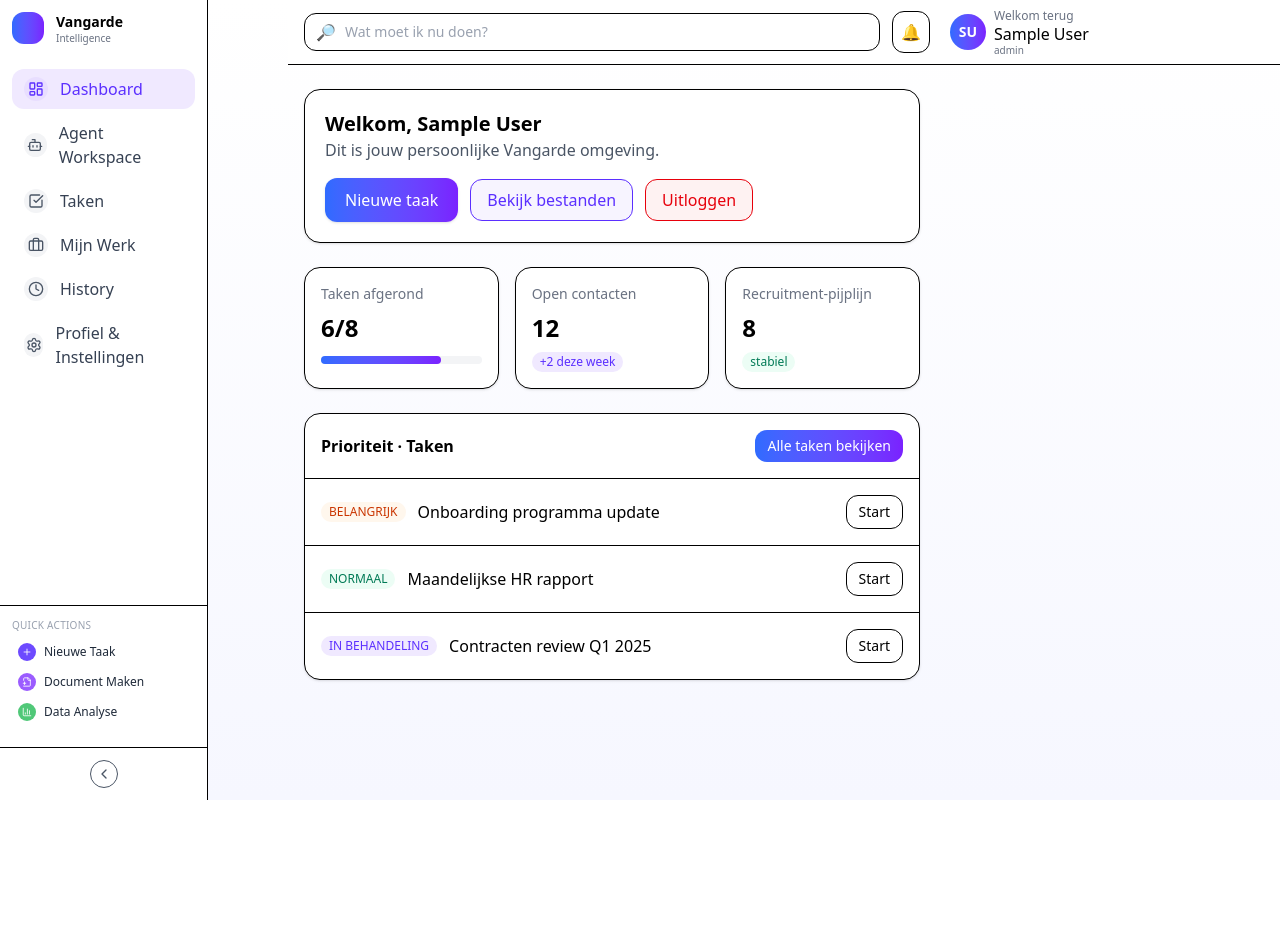
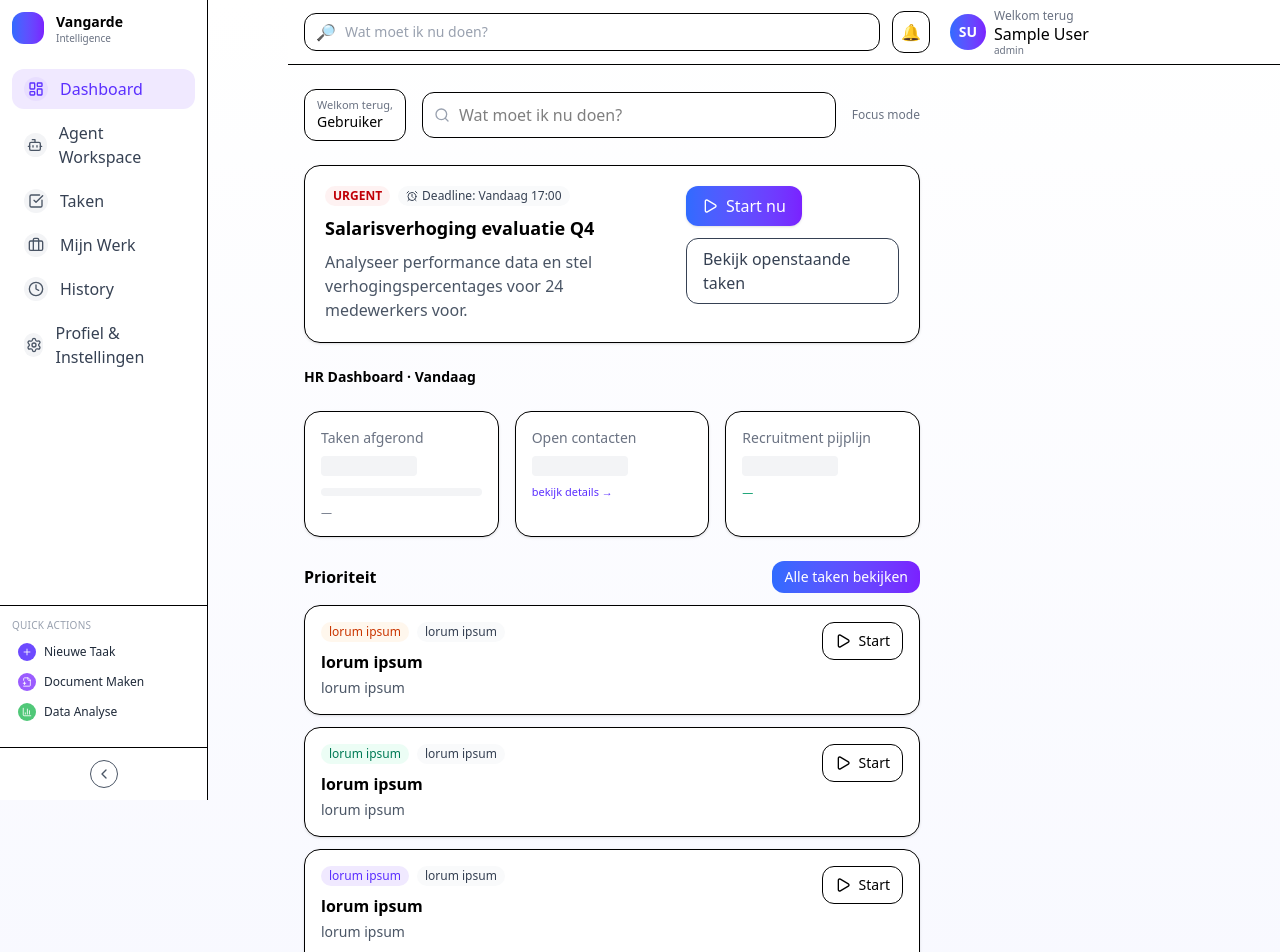
Before and after one commit to Vangarde-Project/Vangarde-Project, a React (Vite) app in the folder vangarde-app/: page /dashboard in a window 1280 px wide. Shown: the top 952 px of the page. Before the commit the page ends 800 px from the top, so only its background shows below. Built offline with nearby package versions, Linux system fonts and the light colour scheme; sample sign-in values are in the browser's storage.

Commit message:
dashboard midden layout verberd
heb de layout van het middenblok verbeterd

```diff
--- a/vangarde-app/src/pages/dashboard.jsx
+++ b/vangarde-app/src/pages/dashboard.jsx
@@ -1,109 +1,177 @@
 import React from "react";
-import { useNavigate } from "react-router-dom";
-import { useAuth } from "../features/login/auth/useAuth.jsx";
+import { Link } from "react-router-dom";
+import {
+  Search,
+  AlarmClock,
+  Play,
+  FileText,
+  FileSpreadsheet,
+  FileBarChart2,
+  Users,
+  Briefcase,
+} from "lucide-react";
 
 export default function Dashboard() {
-  const { user, logout } = useAuth();
-  const navigate = useNavigate();
-  const name = user?.name || "Gebruiker";
-
-  const handleLogout = () => {
-    logout();
-    navigate("/login");
-  };
-
   return (
     <div className="space-y-6">
-      {/* Welcome / hero */}
-      <div className="rounded-2xl border bg-white shadow-sm p-5">
-        <div className="flex items-center justify-between gap-4 flex-wrap">
-          <div>
-            <h1 className="text-xl font-semibold">Welkom, {name}</h1>
-            <p className="text-gray-600">Dit is jouw persoonlijke Vangarde omgeving.</p>
+      {/* Topbar (search + user preview) */}
+      <div className="hidden xl:flex items-center justify-between gap-4">
+        <div className="flex items-center gap-4 flex-1">
+          <div className="rounded-xl border bg-white px-3 py-2">
+            <div className="text-[11px] text-gray-500 leading-tight">Welkom terug,</div>
+            <div className="text-sm font-medium">Gebruiker</div>
           </div>
-          <div className="flex items-center gap-3">
+          <div className="relative flex-1 max-w-xl">
+            <input className="w-full rounded-xl border pl-9 pr-3 py-2.5 bg-white" placeholder="Wat moet ik nu doen?" />
+            <Search className="h-4 w-4 absolute left-3 top-1/2 -translate-y-1/2 text-gray-400" />
+          </div>
+        </div>
+        <div className="text-xs text-gray-500">Focus mode</div>
+      </div>
+
+      {/* Hero card */}
+      <section className="rounded-2xl border bg-white shadow-sm p-5">
+        <div className="flex items-start justify-between gap-4">
+          <div className="space-y-2">
+            <div className="flex items-center gap-2 text-xs">
+              <span className="inline-flex rounded-full px-2 py-0.5 font-semibold bg-red-50 text-red-700">URGENT</span>
+              <span className="inline-flex items-center gap-1 rounded-full px-2 py-0.5 bg-gray-50 text-gray-700"><AlarmClock className="h-3 w-3"/> Deadline: Vandaag 17:00</span>
+            </div>
+            <h2 className="text-lg font-semibold">Salarisverhoging evaluatie Q4</h2>
+            <p className="text-gray-600 max-w-xl">Analyseer performance data en stel verhogingspercentages voor 24 medewerkers voor.</p>
+          </div>
+          <div className="flex flex-wrap items-center gap-3">
             <button
-              className="inline-flex items-center justify-center rounded-xl px-5 py-2.5 text-white font-medium
-                         bg-gradient-to-r from-[#2F6BFF] to-[#7A21FF] shadow hover:opacity-95"
+              aria-disabled
+              className="pointer-events-none inline-flex items-center gap-2 rounded-xl px-4 py-2 text-white bg-gradient-to-r from-[#2F6BFF] to-[#7A21FF] shadow-sm"
             >
-              Nieuwe taak
+              <Play className="h-4 w-4"/> Start nu
             </button>
-            <button
-              className="inline-flex items-center justify-center rounded-xl px-4 py-2 border text-[#5B2FFF] bg-[#F7F4FF] hover:bg-[#F0E9FF]"
-            >
-              Bekijk bestanden
-            </button>
-            <button
-              onClick={handleLogout}
-              className="inline-flex items-center justify-center rounded-xl px-4 py-2 border text-red-600 bg-red-50 hover:bg-red-100"
-            >
-              Uitloggen
+            <span className="inline-flex items-center rounded-xl px-4 py-2 border text-gray-700">Bekijk openstaande taken</span>
+          </div>
+        </div>
+      </section>
+
+      {/* HR Dashboard – Vandaag */}
+      <div className="text-sm font-semibold">HR Dashboard · Vandaag</div>
+      <section className="grid grid-cols-1 md:grid-cols-3 gap-4">
+        {/* Kaart 1 */}
+        <div className="rounded-2xl border bg-white shadow-sm p-4">
+          <div className="text-sm text-gray-500">Taken afgerond</div>
+          <div className="mt-2 h-5 w-24 rounded bg-gray-100"></div>
+          <div className="mt-3 h-2 w-full rounded-full bg-gray-100"></div>
+          <div className="mt-2 text-[11px] text-gray-500">—</div>
+        </div>
+        {/* Kaart 2 */}
+        <div className="rounded-2xl border bg-white shadow-sm p-4">
+          <div className="text-sm text-gray-500">Open contacten</div>
+          <div className="mt-2 h-5 w-24 rounded bg-gray-100"></div>
+          <div className="mt-2 text-[11px] text-[#5B2FFF]">bekijk details →</div>
+        </div>
+        {/* Kaart 3 */}
+        <div className="rounded-2xl border bg-white shadow-sm p-4">
+          <div className="text-sm text-gray-500">Recruitment pijplijn</div>
+          <div className="mt-2 h-5 w-24 rounded bg-gray-100"></div>
+          <div className="mt-2 text-[11px] text-emerald-600">—</div>
+        </div>
+      </section>
+
+      {/* Prioriteit · Taken */}
+      <section className="space-y-3">
+        <div className="flex items-center justify-between">
+          <h3 className="font-semibold">Prioriteit</h3>
+          <span className="text-sm rounded-xl px-3 py-1.5 text-white bg-gradient-to-r from-[#2F6BFF] to-[#7A21FF]">Alle taken bekijken</span>
+        </div>
+
+        {/* Kaart 1 */}
+        <article className="rounded-2xl border bg-white shadow-sm p-4">
+          <div className="flex items-start justify-between gap-4">
+            <div className="min-w-0">
+              <div className="flex items-center gap-2 text-xs">
+                <span className="inline-flex rounded-full px-2 py-0.5 font-medium bg-orange-50 text-orange-700">lorum ipsum</span>
+                <span className="inline-flex items-center gap-1 rounded-full px-2 py-0.5 bg-gray-50 text-gray-700">lorum ipsum</span>
+              </div>
+              <h4 className="mt-2 font-semibold truncate">lorum ipsum</h4>
+              <p className="text-sm text-gray-600 mt-1">lorum ipsum</p>
+            </div>
+            <button aria-disabled className="pointer-events-none inline-flex items-center gap-2 rounded-xl px-3 py-2 text-sm border">
+              <Play className="h-4 w-4"/> Start
             </button>
           </div>
-        </div>
-      </div>
+        </article>
 
-      {/* KPI-rij */}
-      <div className="grid grid-cols-1 md:grid-cols-3 gap-4">
-        <div className="rounded-2xl border bg-white shadow-sm p-4">
-          <div className="text-sm text-gray-500">Taken afgerond</div>
-          <div className="mt-2 text-2xl font-semibold">6/8</div>
-          <div className="mt-3 h-2 w-full rounded-full bg-gray-100">
-            <div className="h-2 rounded-full bg-gradient-to-r from-[#2F6BFF] to-[#7A21FF]" style={{ width: "75%" }} />
+        {/* Kaart 2 */}
+        <article className="rounded-2xl border bg-white shadow-sm p-4">
+          <div className="flex items-start justify-between gap-4">
+            <div className="min-w-0">
+              <div className="flex items-center gap-2 text-xs">
+                <span className="inline-flex rounded-full px-2 py-0.5 font-medium bg-emerald-50 text-emerald-700">lorum ipsum</span>
+                <span className="inline-flex items-center gap-1 rounded-full px-2 py-0.5 bg-gray-50 text-gray-700">lorum ipsum</span>
+              </div>
+              <h4 className="mt-2 font-semibold truncate">lorum ipsum</h4>
+              <p className="text-sm text-gray-600 mt-1">lorum ipsum</p>
+            </div>
+            <button aria-disabled className="pointer-events-none inline-flex items-center gap-2 rounded-xl px-3 py-2 text-sm border">
+              <Play className="h-4 w-4"/> Start
+            </button>
+          </div>
+        </article>
+
+        {/* Kaart 3 */}
+        <article className="rounded-2xl border bg-white shadow-sm p-4">
+          <div className="flex items-start justify-between gap-4">
+            <div className="min-w-0">
+              <div className="flex items-center gap-2 text-xs">
+                <span className="inline-flex rounded-full px-2 py-0.5 font-medium bg-[#F0E9FF] text-[#5B2FFF]">lorum ipsum</span>
+                <span className="inline-flex items-center gap-1 rounded-full px-2 py-0.5 bg-gray-50 text-gray-700">lorum ipsum</span>
+              </div>
+              <h4 className="mt-2 font-semibold truncate">lorum ipsum </h4>
+              <p className="text-sm text-gray-600 mt-1">lorum ipsum</p>
+              {/* Lege progress */}
+              <div className="mt-3 h-2 w-full rounded-full bg-gray-100" />
+            </div>
+            <button aria-disabled className="pointer-events-none inline-flex items-center gap-2 rounded-xl px-3 py-2 text-sm border">
+              <Play className="h-4 w-4"/> Start
+            </button>
+          </div>
+        </article>
+
+        {/* Snelle acties */}
+        <div className="rounded-2xl border bg-white shadow-sm p-3">
+          <div className="text-sm text-gray-600 mb-2">Lorum ipsum</div>
+          <div className="flex flex-wrap items-center gap-2 text-sm">
+            <span className="inline-flex items-center rounded-lg px-3 py-1.5 bg-[#F0E9FF] text-[#5B2FFF]">Lorum</span>
+            <span className="inline-flex items-center rounded-lg px-3 py-1.5 bg-[#EEF2FF] text-[#312E81]">ipsum</span>
+            <span className="inline-flex items-center rounded-lg px-3 py-1.5 bg-emerald-50 text-emerald-700">lorum</span>
           </div>
         </div>
-        <div className="rounded-2xl border bg-white shadow-sm p-4">
-          <div className="text-sm text-gray-500">Open contacten</div>
-          <div className="mt-2 text-2xl font-semibold">12</div>
-          <span className="mt-2 inline-flex rounded-full px-2 py-0.5 text-xs bg-[#F0E9FF] text-[#5B2FFF]">
-            +2 deze week
-          </span>
+      </section>
+
+      {/* Recente Bestanden */}
+      <section className="rounded-2xl border bg-white shadow-sm">
+        <div className="flex items-center justify-between p-4 border-b">
+          <h3 className="font-semibold">lorum ipsum</h3>
+          <span className="text-sm text-[#5B2FFF]">lorum ipsum</span>
         </div>
-        <div className="rounded-2xl border bg-white shadow-sm p-4">
-          <div className="text-sm text-gray-500">Recruitment-pijplijn</div>
-          <div className="mt-2 text-2xl font-semibold">8</div>
-          <span className="mt-2 inline-flex rounded-full px-2 py-0.5 text-xs bg-emerald-50 text-emerald-700">
-            stabiel
-          </span>
+        <div className="p-4 grid grid-cols-2 sm:grid-cols-3 md:grid-cols-6 gap-3">
+          {[
+            { name: "Salarisverhoging_Q4.docx", icon: FileText },
+            { name: "Vergadernotulen_DA.xlsx", icon: FileSpreadsheet },
+            { name: "Feedback_Update.docx", icon: FileText },
+            { name: "Q4_Review.pptx", icon: FileBarChart2 },
+            { name: "Employee_Data.csv", icon: FileSpreadsheet },
+            { name: "Recruitment.csv", icon: FileSpreadsheet },
+          ].map((f, i) => (
+            <div key={i} className="group rounded-xl border p-3 bg-white">
+              <div className="flex items-center gap-2">
+                <f.icon className="h-4 w-4 text-gray-600" />
+                <span className="text-xs text-gray-700 truncate">{f.name}</span>
+              </div>
+              <div className="mt-1 text-[10px] text-gray-500">—</div>
+            </div>
+          ))}
         </div>
-      </div>
-
-      {/* Takenlijst (placeholder) */}
-      <div className="rounded-2xl border bg-white shadow-sm">
-        <div className="flex items-center justify-between p-4 border-b">
-          <h2 className="font-semibold">Prioriteit · Taken</h2>
-          <button className="text-sm rounded-xl px-3 py-1.5 text-white bg-gradient-to-r from-[#2F6BFF] to-[#7A21FF]">
-            Alle taken bekijken
-          </button>
-        </div>
-        <ul className="divide-y">
-          {[
-            { status: "BELANGRIJK", title: "Onboarding programma update", tone: "orange" },
-            { status: "NORMAAL", title: "Maandelijkse HR rapport", tone: "emerald" },
-            { status: "IN BEHANDELING", title: "Contracten review Q1 2025", tone: "purple" },
-          ].map((t, i) => (
-            <li key={i} className="p-4 flex items-center justify-between">
-              <div className="flex items-center gap-3">
-                <span
-                  className={`inline-flex rounded-full px-2 py-0.5 text-xs ${
-                    t.tone === "orange"
-                      ? "bg-orange-50 text-orange-700"
-                      : t.tone === "emerald"
-                      ? "bg-emerald-50 text-emerald-700"
-                      : "bg-[#F0E9FF] text-[#5B2FFF]"
-                  }`}
-                >
-                  {t.status}
-                </span>
-                <span className="font-medium">{t.title}</span>
-              </div>
-              <button className="rounded-xl px-3 py-1.5 text-sm border hover:bg-gray-50">
-                Start
-              </button>
-            </li>
-          ))}
-        </ul>
-      </div>
+      </section>
     </div>
   );
 }
```
